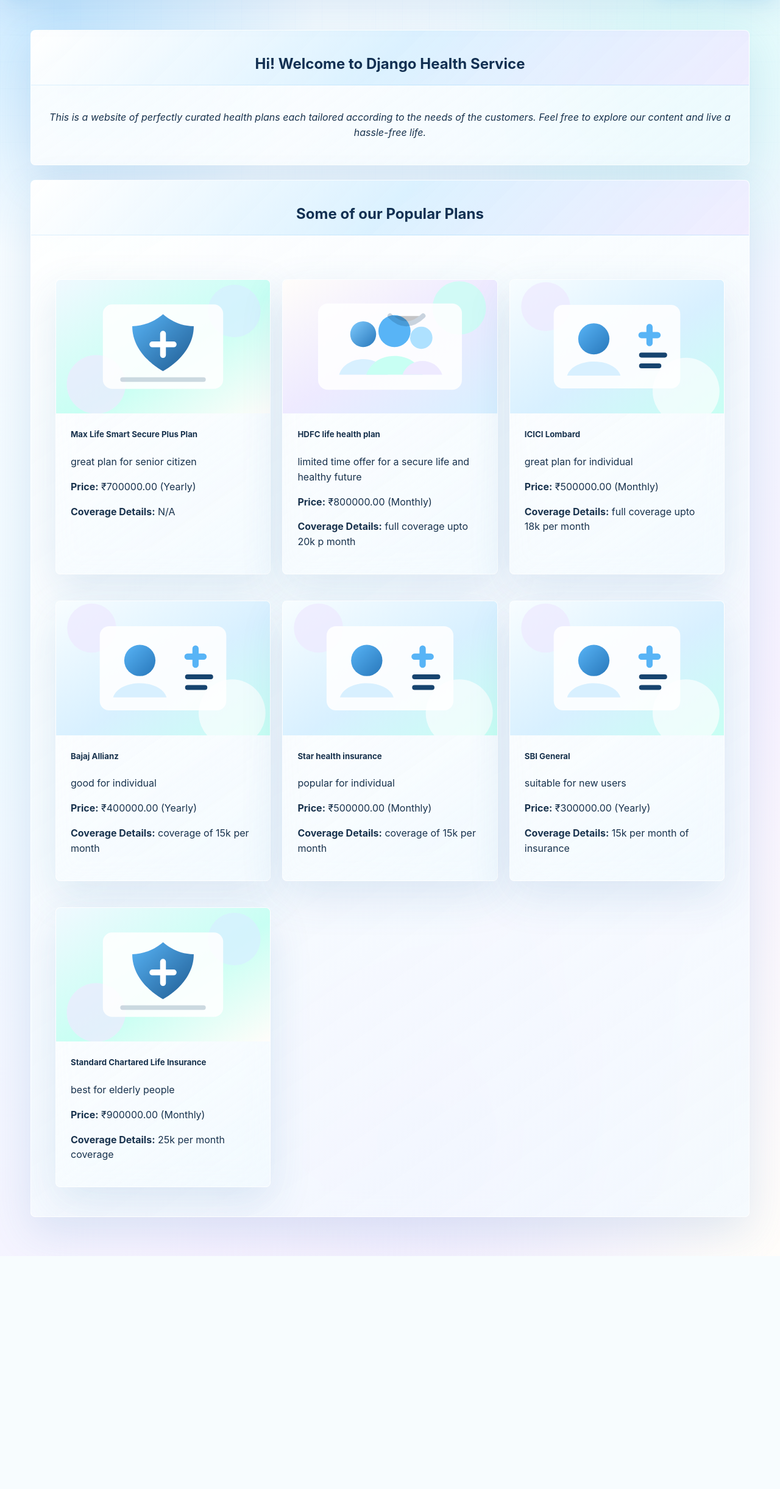
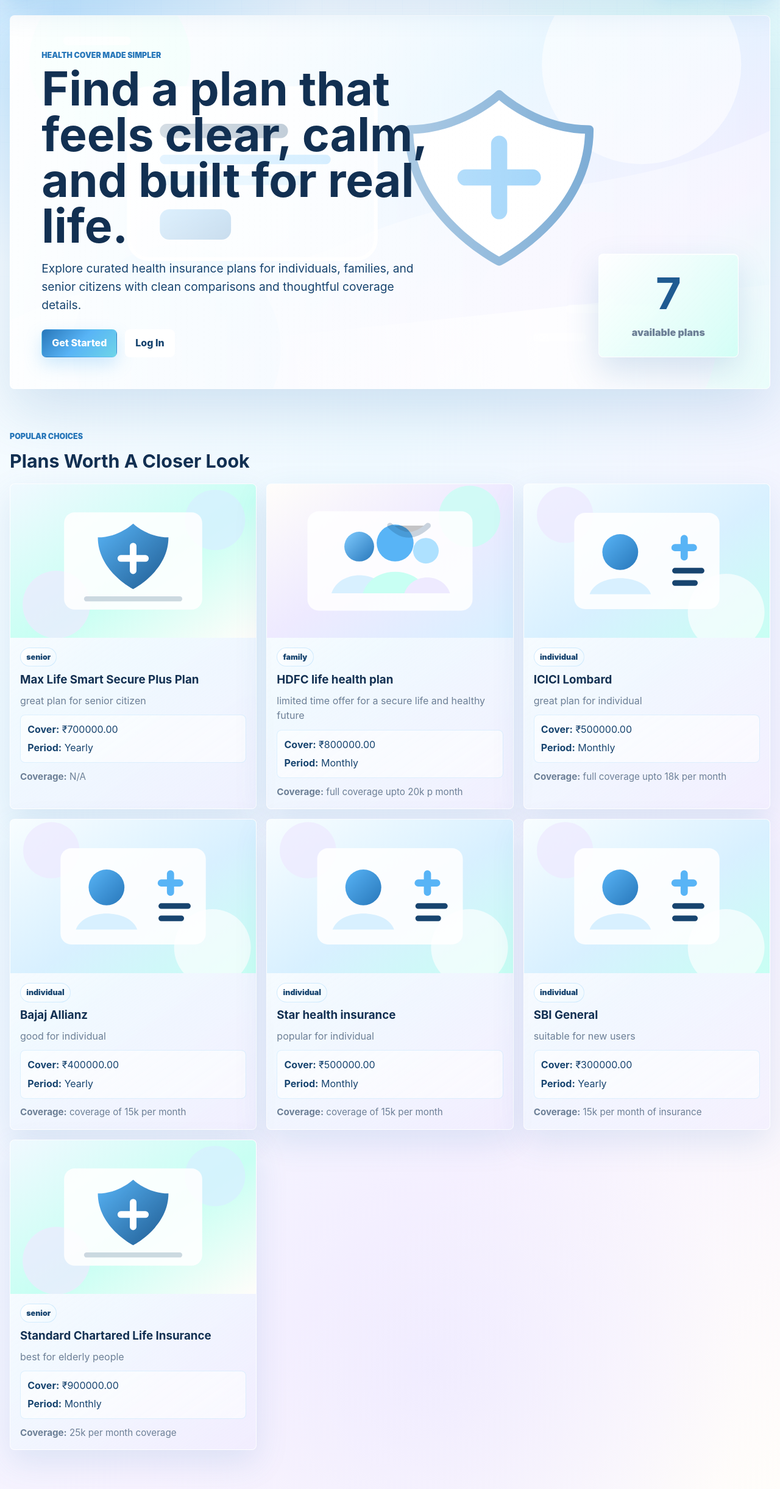
Before and after one commit to sayanM-25/Health_Insurance, a Django app: page / in a window 1280 px wide. Shown: the part 75-2517 px from the top of the page at 61% size. Before the commit the page ends 2135 px from the top, so only its background shows below. Run offline with Django 4.2, Linux system fonts and the light colour scheme; data comes from the database, SQL or seed files in the repository; both versions use the stored data as it was after the commit.

Commit message:
ui fix 2

```diff
--- a/django_health/django_health/urls.py
+++ b/django_health/django_health/urls.py
@@ -16,14 +16,10 @@ Including another URLconf
 """
 from django.contrib import admin
 from django.urls import path, include
-from django.conf import settings
 from user.views import homepage
-from django.conf.urls.static import static
 
 urlpatterns = [
     path('admin/', admin.site.urls),
     path('', homepage, name="homepage"),
     path('user/', include('user.urls')),
-    # path('media/<path:path>/', serve, {'document_root': settings.MEDIA_ROOT}),
-
-]+static(settings.MEDIA_URL, document_root=settings.MEDIA_ROOT)
+]
--- a/django_health/user/models.py
+++ b/django_health/user/models.py
@@ -2,10 +2,24 @@ from django.db import models
 from decimal import Decimal
 from django.contrib.auth.models import AbstractUser
 from datetime import timedelta
+from pathlib import Path
+from django.core.files.storage import FileSystemStorage
+from django.utils.deconstruct import deconstructible
 # Create your models here.
 
+@deconstructible
+class StaticImageStorage(FileSystemStorage):
+    def __init__(self):
+        super().__init__(
+            location=Path(__file__).resolve().parent / 'static' / 'user' / 'images',
+            base_url='/static/user/images/',
+        )
+
+
+STATIC_IMAGE_STORAGE = StaticImageStorage()
+
 class Tbl_user(AbstractUser):
-    Fld_Profile_pic=models.FileField( upload_to='profiles/', default="images/Screenshot from 2025-02-10 16-40-49.png", blank=True, null=True)
+    Fld_Profile_pic=models.FileField(storage=STATIC_IMAGE_STORAGE, upload_to='profile_pic/', default="profile_pic/default-profile.svg", blank=True, null=True)
 
     def __str__(self):
         return f"{self.username}"
@@ -19,7 +33,7 @@ class Tbl_insurance_plan(models.Model):
     Fld_Premium = models.DecimalField(max_digits=10, decimal_places=2, default=Decimal('0.00'))
     Fld_Period = models.CharField(max_length=7, choices=[('Monthly', 'Monthly'), ('Yearly', 'Yearly')], default='Monthly')
     Fld_Coverage_details = models.TextField(default="N/A")
-    Fld_Insurance_pic=models.FileField( upload_to='profiles/', default="images/Screenshot from 2025-02-10 16-40-49.png", blank=True, null=True)
+    Fld_Insurance_pic=models.FileField(storage=STATIC_IMAGE_STORAGE, upload_to='plan_pic/', default="plan_pic/default-plan.svg", blank=True, null=True)
     Fld_Category = models.CharField(max_length=20, choices=[('individual', 'Individual'),('family','Family'),('senior', 'Senior Citizens'),], default='individual')
     Fld_Validity = models.DateField(blank=True, null=True)
     Fld_Status = models.CharField(max_length=20, choices=[('active', 'Active'), ('expired', 'Expired'), ('pending', 'Pending')], default='pending')
--- a/django_health/user/static/user/css/site.css
+++ b/django_health/user/static/user/css/site.css
@@ -732,6 +743,98 @@ thead,
     border: 1px dashed rgba(88, 180, 246, 0.38);
     border-radius: var(--radius);
     background: rgba(255, 255, 255, 0.58);
+}
+
+.home-hero {
+    position: relative;
+    display: grid;
+    grid-template-columns: minmax(0, 1fr) 230px;
+    align-items: end;
+    gap: 1.5rem;
+    min-height: clamp(460px, 72vh, 680px);
+    width: min(1280px, calc(100% - 2rem));
+    margin: 1.5rem auto 0;
+    padding: clamp(1.4rem, 4vw, 3.5rem);
+    overflow: hidden;
+    border: 1px solid rgba(255, 255, 255, 0.78);
+    border-radius: var(--radius);
+    background:
+        linear-gradient(90deg, rgba(255, 255, 255, 0.9), rgba(255, 255, 255, 0.66) 46%, rgba(255, 255, 255, 0.2)),
+        url("/static/user/images/homepage-bg.svg") center / cover no-repeat;
+    box-shadow: 0 34px 90px rgba(46, 116, 178, 0.18);
+}
+
+.home-hero::after {
+    position: absolute;
+    inset: auto -8% -18% 32%;
+    height: 240px;
+    content: "";
+    background: linear-gradient(90deg, transparent, rgba(255, 255, 255, 0.78), transparent);
+    transform: rotate(-6deg);
+    pointer-events: none;
+}
+
+.home-hero-content {
+    position: relative;
+    z-index: 1;
+    max-width: 760px;
+}
+
+.home-hero h1 {
+    max-width: 760px;
+    margin: 0;
+    color: var(--blue-950);
+    font-size: clamp(2.35rem, 6vw, 5.25rem);
+    line-height: 0.98;
+}
+
+.home-hero p {
+    max-width: 620px;
+    margin: 1.1rem 0 0;
+    color: var(--blue-900);
+    font-size: clamp(1rem, 2vw, 1.2rem);
+}
+
+.home-hero-actions {
+    display: flex;
+    flex-wrap: wrap;
+    gap: 0.8rem;
+    margin-top: 1.5rem;
+}
+
+.home-hero-card {
+    position: relative;
+    z-index: 1;
+    display: grid;
+    place-items: center;
+    min-height: 170px;
+    padding: 1.2rem;
+    text-align: center;
+    border: 1px solid rgba(255, 255, 255, 0.82);
+    border-radius: var(--radius);
+    background: linear-gradient(135deg, rgba(255, 255, 255, 0.88), rgba(200, 255, 243, 0.72));
+    box-shadow: 0 22px 54px rgba(46, 116, 178, 0.18), inset 0 1px 0 rgba(255, 255, 255, 0.92);
+    backdrop-filter: blur(16px);
+}
+
+.home-hero-card strong {
+    color: var(--blue-800);
+    font-size: clamp(3rem, 6vw, 4.5rem);
+    line-height: 1;
+}
+
+.home-hero-card span {
+    color: var(--muted);
+    font-weight: 900;
+}
+
+.home-plans {
+    width: min(1280px, calc(100% - 2rem));
+    margin: clamp(2rem, 5vw, 4rem) auto 0;
+}
+
+.home-plan-card {
+    background: linear-gradient(145deg, rgba(255, 255, 255, 0.94), rgba(240, 249, 255, 0.78), rgba(238, 234, 255, 0.48));
 }
 
 .admin-sidebar {
--- a/django_health/user/static/user/js/site.js
+++ b/django_health/user/static/user/js/site.js
@@ -26,4 +26,14 @@
             }
         });
     });
+
+    document.querySelectorAll(".alert").forEach(function (alert) {
+        window.setTimeout(function () {
+            alert.classList.add("alert-hide");
+
+            window.setTimeout(function () {
+                alert.remove();
+            }, 260);
+        }, 3000);
+    });
 })();
--- a/django_health/user/templates/base.html
+++ b/django_health/user/templates/base.html
@@ -37,7 +37,7 @@
                                     {% if request.user.Fld_Profile_pic %}
                                         <img class="avatar" src="{{ request.user.Fld_Profile_pic.url }}" alt="{{ request.user.username }}'s profile picture">
                                     {% else %}
-                                        <img class="avatar" src="{% static 'images/Screenshot from 2025-02-10 16-40-49.png' %}" alt="Default profile picture">
+                                        <img class="avatar" src="{% static 'user/images/profile_pic/default-profile.svg' %}" alt="Default profile picture">
                                     {% endif %}
                                     <span>{{ request.user.first_name|default:request.user.username }}</span>
                                 </a>
--- a/django_health/user/templates/users/homepage.html
+++ b/django_health/user/templates/users/homepage.html
@@ -1,46 +1,53 @@
 {% extends "base.html" %}
 {% load static %}
+{% load custom_tags %}
 {% block content %}
 
-<div class="container mt-5">
-    <div class="card">
-        <div class="card-header bg-secondary text-white text-center">
-            <h2 class="mb-0">Hi! Welcome to Django Health Service</h2>
-        </div>
-        <div class="card-body">
-            <p class="text-center"><i>This is a website of perfectly curated health plans each tailored according to the needs of the customers. Feel free to explore our content and live a hassle-free life.</i></p>
+<section class="home-hero">
+    <div class="home-hero-content">
+        <span class="sidebar-kicker">Health cover made simpler</span>
+        <h1>Find a plan that feels clear, calm, and built for real life.</h1>
+        <p>Explore curated health insurance plans for individuals, families, and senior citizens with clean comparisons and thoughtful coverage details.</p>
+        <div class="home-hero-actions">
+            {% if request.user.is_authenticated %}
+            <a href="{% url 'dashboard' %}" class="btn btn-primary">Explore Plans</a>
+            {% else %}
+            <a href="{% url 'register' %}" class="btn btn-primary">Get Started</a>
+            <a href="{% url 'login' %}" class="btn btn-light">Log In</a>
+            {% endif %}
         </div>
     </div>
+    <div class="home-hero-card">
+        <strong>{{ user|length }}</strong>
+        <span>available plans</span>
+    </div>
+</section>
 
-    <div class="card mt-4">
-        <div class="card-header bg-success text-white text-center">
-            <h2 class="mb-0"><strong>Some of our Popular Plans</strong></h2>
-        </div>
-        <div class="card-body">
-            <div class="container mt-5">
-                <div class="row">
-                    {% for plan in user %}
-                    <div class="col-md-4 mb-4">
-                        <div class="card h-100">
-                            {% if plan.Fld_Insurance_pic %}
-                            <img src="{{ plan.Fld_Insurance_pic.url }}" class="card-img-top" alt="{{ plan.Fld_Plan_name }}">
-                            {% else %}
-                            <img src="{% static 'user/images/plan-default.svg' %}" class="card-img-top" alt="Default insurance plan illustration">
-                            {% endif %}
-                            <div class="card-body">
-                                <h5 class="card-title">{{ plan.Fld_Plan_name }}</h5>
-                                <p class="card-text">{{ plan.Fld_Description }}</p>
-                                <p class="card-text"><strong>Price:</strong> ₹{{ plan.Fld_Coverage_amount }} ({{ plan.Fld_Period }})</p>
-                                <p class="card-text"><strong>Coverage Details:</strong> {{ plan.Fld_Coverage_details }}</p>
-                            </div>
-                        </div>
-                    </div>
-                    {% endfor %}
-                </div>
-            </div>
+<section class="home-plans">
+    <div class="section-heading">
+        <div>
+            <span class="sidebar-kicker">Popular choices</span>
+            <h2>Plans Worth A Closer Look</h2>
         </div>
     </div>
-</div>
-
+    <div class="plan-grid">
+        {% for plan in user %}
+        {% plan_image_for_category plan.Fld_Category as category_plan_image %}
+        <article class="plan-card home-plan-card">
+            <img src="{% static category_plan_image %}" class="plan-image" alt="{{ plan.Fld_Plan_name }} category illustration">
+            <div class="plan-content">
+                <span class="plan-chip">{{ plan.Fld_Category }}</span>
+                <h3>{{ plan.Fld_Plan_name }}</h3>
+                <p>{{ plan.Fld_Description }}</p>
+                <div class="plan-meta">
+                    <span><strong>Cover:</strong> ₹{{ plan.Fld_Coverage_amount }}</span>
+                    <span><strong>Period:</strong> {{ plan.Fld_Period }}</span>
+                </div>
+                <p class="plan-detail"><strong>Coverage:</strong> {{ plan.Fld_Coverage_details }}</p>
+            </div>
+        </article>
+        {% endfor %}
+    </div>
+</section>
 
 {% endblock content %}
--- a/django_health/user/templatetags/custom_tags.py
+++ b/django_health/user/templatetags/custom_tags.py
@@ -13,3 +13,13 @@ register = template.Library()
 def is_admin(context):
     user = context['user']
     return user.is_superuser
+
+
+@register.simple_tag
+def plan_image_for_category(category):
+    images = {
+        'individual': 'user/images/plan_pic/individual-plan.svg',
+        'family': 'user/images/plan_pic/family-plan.svg',
+        'senior': 'user/images/plan_pic/senior-plan.svg',
+    }
+    return images.get(category, 'user/images/plan_pic/default-plan.svg')
```
Also changed, not shown: other parts of django_health/user/static/user/css/site.css (+38 -0 lines), django_health/django_health/settings.py (+2 -8 lines), django_health/user/templates/users/dashboard.html (+4 -4 lines), django_health/db.sqlite3, django_health/user/migrations/0021_alter_tbl_insurance_plan_fld_insurance_pic_and_more.py (added), django_health/user/migrations/0022_set_static_plan_images.py (added), django_health/user/static/user/images/homepage-bg.svg (added), django_health/user/static/user/images/plan_pic/default-plan.svg (added), django_health/user/static/user/images/plan_pic/family-plan.svg (added), django_health/user/static/user/images/plan_pic/individual-plan.svg (added), django_health/user/static/user/images/plan_pic/senior-plan.svg (added), django_health/user/static/user/images/profile_pic/default-profile.svg (added), 2 other files.
